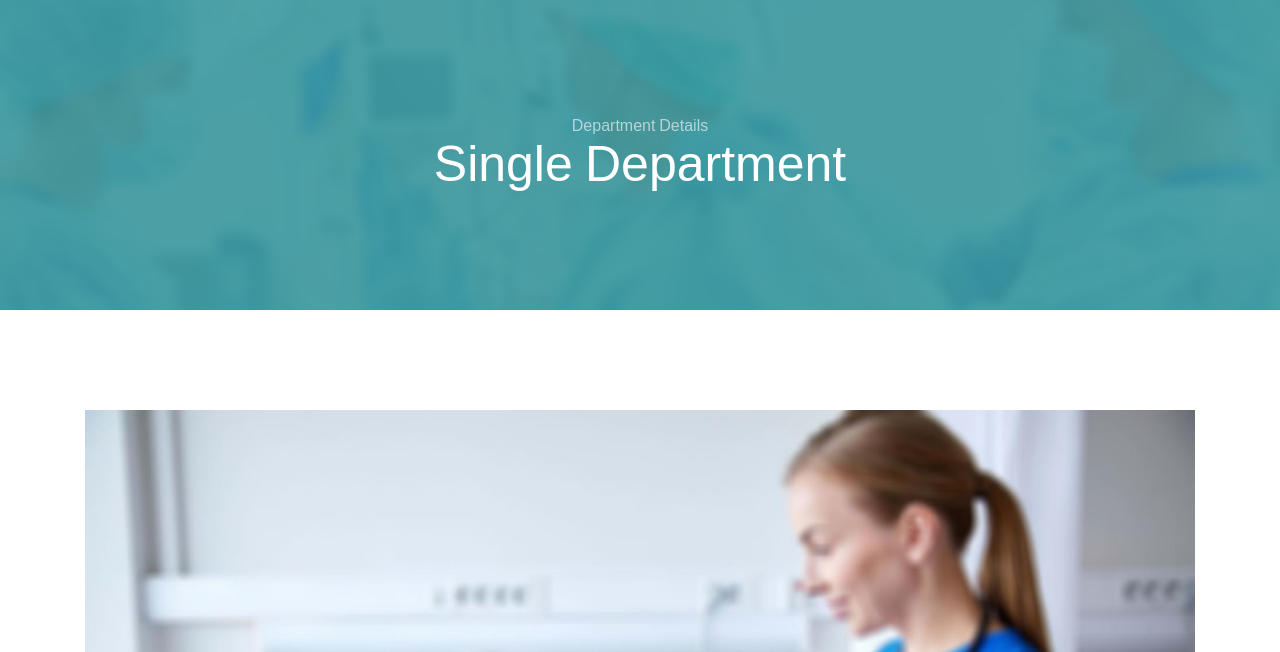
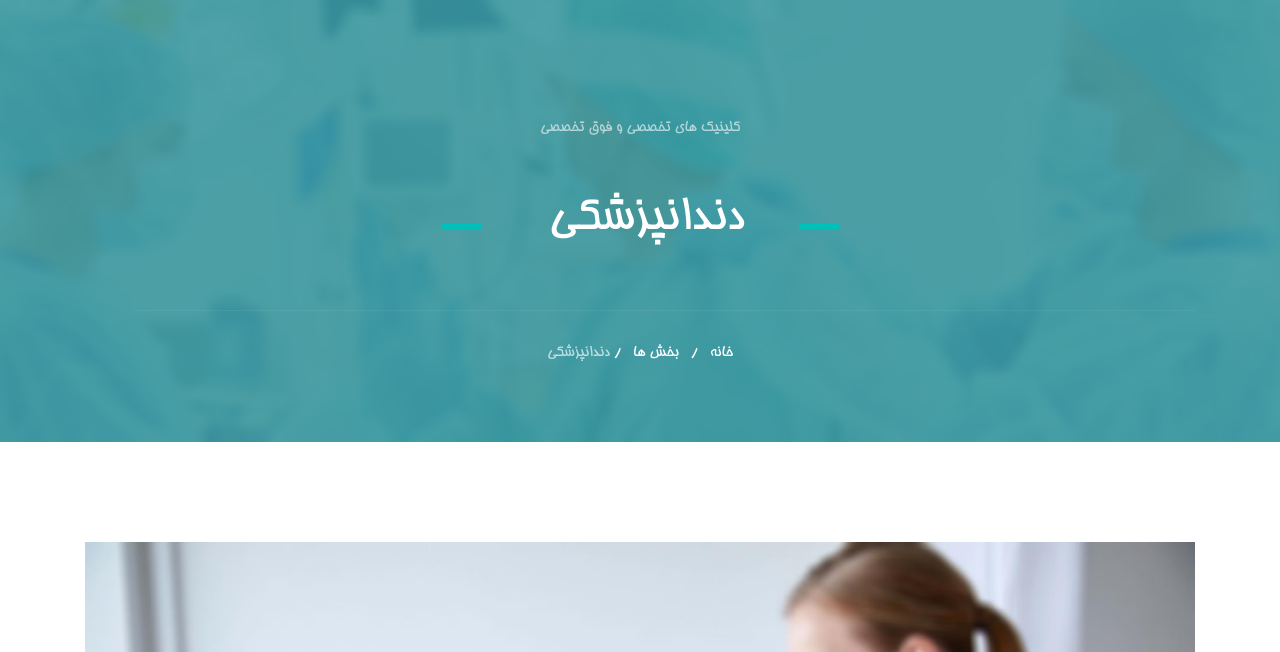
Before and after one commit to ali-jazbi/Health_Clinic, a plain HTML site: page department-single.html in a window 1280 px wide. Shown: the part 148-800 px from the top of the page. Drawn offline with Linux system fonts and the light colour scheme; some packages are replaced by stand-ins of ours.

Commit message:
add title

```diff
--- a/department-single.html
+++ b/department-single.html
@@ -80,27 +80,32 @@
 
 
 
+<!-- SECTION Start title -->
 <section class="page-title bg-1">
 	<div class="overlay"></div>
 	<div class="container">
 	  <div class="row">
 		<div class="col-md-12">
 		  <div class="block text-center">
-          <span  class="span-appoinment" style="color: rgba(255, 255, 255, 0.603)">Department Details</span>
-          <h1 class="text-capitalize mb-5 text-lg">Single Department</h1>
+			<span  class="span-appoinment" style="color: rgba(255, 255, 255, 0.603)">کلینیک های تخصصی و فوق تخصصی</span>
+			<h1 class="text-capitalize mb-5 text-lg mt-5"> <div class="divider d-inline-block divider-r"></div>
+		 دندانپزشکی<div class="divider d-inline-block divider-l"></div></h1>
 
-          <!-- <ul class="list-inline breadcumb-nav">
-            <li class="list-inline-item"><a href="index.html" class="text-white">Home</a></li>
+			<ul  dir="rtl" class="list-inline breadcumb-nav ml-5">
+			  <li class="list-inline-item"><a href="index.html" class="text-white">خانه</a></li>
 			  <li class="list-inline-item"><span class="text-white">/</span></li>
-            <li class="list-inline-item"><a href="#" class="text-white-50">Department Details</a></li>
-          </ul> -->
+			  <li class="list-inline-item"><a class="text-white" href="department.html">بخش ها</a></li>
+			  <li class="list-inline-item"><span class="text-white">/</span></li>
+			  <li class="list-inline-item"><a style="color:rgba(255, 255, 255, 0.662)" href="department-single.html">دندانپزشکی</a></li>
+			</ul>
 		  </div>
 		</div>
 	  </div>
 	</div>
   </section>
+  <!-- NOTE End title -->
 
-
+<!-- SECTION Start Department  -->
 <section class="section department-single">
 	<div class="container">
 		<div class="row">
@@ -163,6 +168,7 @@
 		</div>
 	</div>
 </section>
+<!-- NOTE End Department -->
 
 <!-- SECTION footer Start -->
 <footer class="footer section gray-bg">
```
Lines whose indentation alone changed are shown as unchanged.
